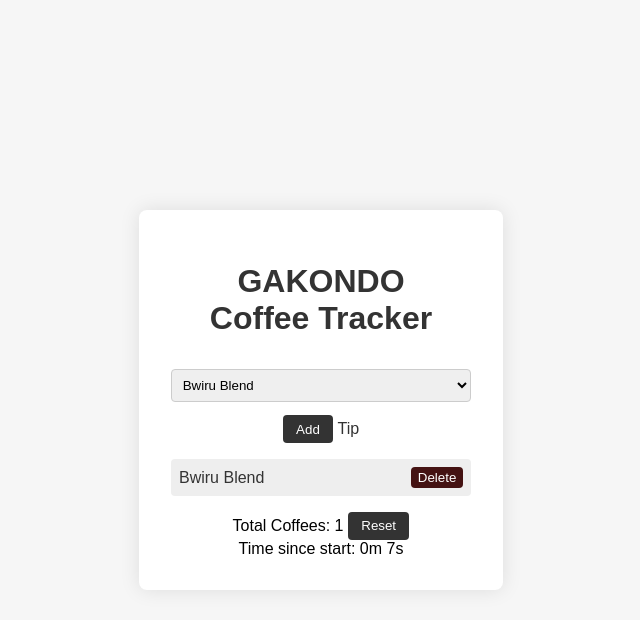
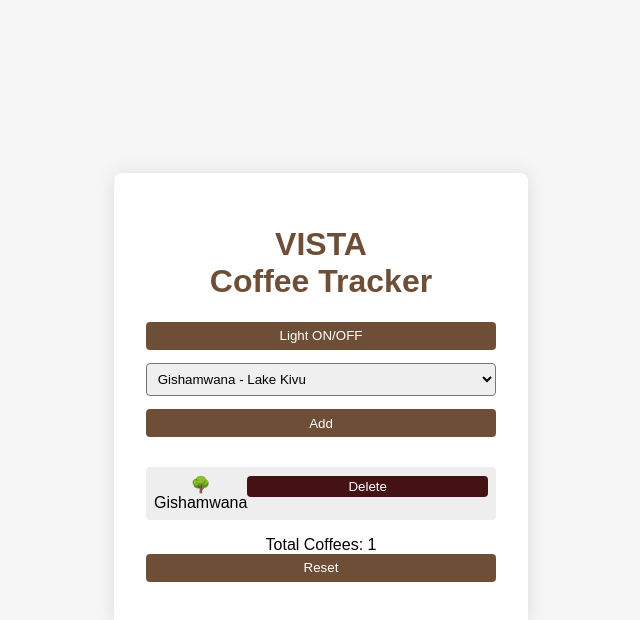
Before and after one commit to inganzo-coder/gakondo, a plain HTML site: page index.html in a window 1280 px wide. Both pictures are taken after a click on the button "Add". Shown: the whole page, without its empty margins (319-959 px from the left). Drawn offline with Linux system fonts and the light colour scheme.

Commit message:
index.html

```diff
--- a/index.html
+++ b/index.html
@@ -3,7 +3,7 @@
 <head>
     <meta charset="UTF-8">
     <meta name="viewport" content="width=device-width, initial-scale=1.0">
-    <title>GAKONDO Coffee Tracker</title>
+    <title>Coffee Tracker</title>
     <style>
         body {
             font-family: 'Arial', sans-serif;
@@ -14,6 +14,12 @@
             align-items: center;
             justify-content: center;
             height: 100vh;
+            transition: background-color 0.3s, color 0.3s;
+        }
+
+        .dark-mode {
+            background-color: #2c2c2c;
+            color: #fff;
         }
 
         #coffee-tracker {
@@ -21,35 +27,40 @@
             padding: 2em;
             box-shadow: 0 0 20px rgba(0, 0, 0, 0.1);
             border-radius: 8px;
-            width: 300px;
+            width: 350px;
             text-align: center;
+            transition: background-color 0.3s, color 0.3s;
+        }
+
+        .dark-mode #coffee-tracker {
+            background-color: #3b3b3b;
         }
 
         h1 {
-            color: #333;
-            margin-bottom: 1em;
+            color: #6f4e37;
         }
 
-        select {
+        .dark-mode h1 {
+            color: #d2b48c;
+        }
+
+        select, button {
             width: 100%;
             padding: 0.5em;
             margin-bottom: 1em;
             box-sizing: border-box;
-            border: 1px solid #ccc;
             border-radius: 4px;
         }
 
         button {
-            background-color: #333;
+            background-color: #6f4e37;
             color: #fff;
-            padding: 0.5em 1em;
             border: none;
-            border-radius: 4px;
             cursor: pointer;
         }
 
-        button:hover {
-            background-color: #555;
+        .dark-mode button {
+            background-color: #8b5e3b;
         }
 
         ul {
@@ -67,6 +78,16 @@
             align-items: center;
         }
 
+        .dark-mode li {
+            background-color: #555;
+        }
+
+        .coffee-icon {
+            width: 20px;
+            height: 20px;
+            margin-right: 0.5em;
+        }
+
         .delete-button {
             background-color: #441212;
             color: #fff;
@@ -74,11 +95,6 @@
             padding: 0.2em 0.5em;
             border-radius: 4px;
             cursor: pointer;
-        }
-
-        a {
-            text-decoration: none;
-            color: #333;
         }
 
         .full-info {
@@ -89,22 +105,30 @@
             width: 300px;
             text-align: center;
             display: none;
+            position: absolute;
+            top: 50%;
+            left: 50%;
+            transform: translate(-50%, -50%);
+        }
+
+        .dark-mode .full-info {
+            background-color: #3b3b3b;
+            color: #fff;
         }
     </style>
 </head>
 <body>
-
     <div id="coffee-tracker">
-        <h1>GAKONDO </br>Coffee Tracker</h1>
+        <h1>VISTA <br>Coffee Tracker</h1>
+        <button onclick="toggleDarkMode()">Light ON/OFF</button>
         <select id="coffee-input">
-            <option value="Bwiru Blend">Bwiru Blend</option>
-            <option value="New Blend">New Blend</option>
-            <option value="Old Blend">Old Blend</option>
-
+            <option value="Gishamwana">Gishamwana - Lake Kivu</option>
+            <option value="Gakenke">Gakenke - Northern Province</option>
+            <option value="Nyamasheke">Nyamasheke - Western Province</option>
+            <option value="Butare">Butare - Southern Province</option>
+            <option value="Rulindo">Rulindo - Northern Province</option>
         </select>
         <button onclick="addCoffee()">Add</button>
-      <span id="speechify-first-word-listening-nudge-root-12" style="position: absolute; z-index: 10000;"></span>
-        <span id="speechify-first-word-listening-nudge-12"> <a href="tel:*182*1*1*0788473949#">Tip</span></a>
         <ul id="coffee-list"></ul>
         <div id="full-info" class="full-info">
             <h2 id="coffee-title"></h2>
@@ -115,28 +139,46 @@
             Total Coffees: <span id="coffee-count">0</span>
             <button onclick="resetTracker()">Reset</button>
         </div>
-        <div id="timer"></div>
     </div>
 
     <script>
-        let startTime;
+        const coffeeDetails = {
+            "Gishamwana": {
+                icon: "🌳",
+                description: "Gishamwana is an island located in Lake Kivu, known for its unique microclimate and fertile soils, producing coffee with distinct floral and citrus notes.Origin:Rwanda - Producer:Gishwana ISLAND - Variety:Red Bourbon - Process type: Natural/Sun Dried - Altitude Range:1700m - Harvest period February to May - Algrano's cupping score(SCA):86.5 points"
+            },
+            "Gakenke": {
+                icon: "🌿",
+                description: "Gakenke, situated in the Northern Province, is renowned for its high-altitude coffee farms that yield beans with bright acidity and fruity profiles.Characteristics Aroma: Caramel, fruit, and floral notes Taste: Bright acidity, full-bodied, notes of red apple, hibiscus, berry, sweet orange, and cocoa Aftertaste: Lingering sweetness of citrus Growing conditions Gakenke coffee is grown at high altitudes, ranging from 1,700–2,200 meters above sea level The coffee is grown on volcanic soils Producers Hinga Kawa Cooperative: A cooperative that grows Red Bourbon Arabica coffee Muhondo Coffee Company: A family business that works with smallholder farmers to produce coffee Dukundekawa: A cooperative that encourages farmers to preserve the environment and diversify their income."
+            },
+            "Nyamasheke": {
+                icon: "🧋",
+                description: "Nyamasheke, in the Western Province, offers coffee characterized by deep chocolate and berry flavors, attributed to its rich volcanic soils."
+            },
+            "Butare": {
+                icon: "☕️",
+                description: "Butare, located in the Southern Province, produces coffee with balanced acidity and sweet, nutty undertones, thanks to its favorable climate and elevation."
+            },
+            "Rulindo": {
+                icon: "🍵",
+                description: "Rulindo, in the Northern Province, is known for its aromatic coffees featuring floral and tea-like notes, a result of its unique terroir."
+            }
+        };
 
         function addCoffee() {
             const coffeeSelect = document.getElementById("coffee-input");
             const coffeeList = document.getElementById("coffee-list");
             const coffeeCount = document.getElementById("coffee-count");
-
             const selectedCoffee = coffeeSelect.value;
 
             if (selectedCoffee.trim() !== "") {
                 const li = document.createElement("li");
                 li.innerHTML = `
-                    <a href="https://www.google.com/maps/place/Gasharu+Coffee+Plantation/@-2.240756,28.785499,10.65z/data=!4m10!1m2!2m1!1scoffee+plantation+in+rwanda!3m6!1s0x19c2cf38e01fb7cf:0xad0c684d535d807c!8m2!3d-2.2852273!4d29.1575638!15sChtjb2ZmZWUgcGxhbnRhdGlvbiBpbiByd2FuZGGSAQRmYXJt4AEA!16s%2Fg%2F11v459y6wx?entry=ttu" onclick="showFullInfo('${selectedCoffee}')">${selectedCoffee}</a>
+                    <span>${coffeeDetails[selectedCoffee].icon} ${selectedCoffee}</span>
                     <button class="delete-button" onclick="deleteCoffee(this)">Delete</button>
                 `;
+                li.addEventListener('click', () => showFullInfo(selectedCoffee));
                 coffeeList.appendChild(li);
-
-                // Update the coffee count
                 coffeeCount.textContent = parseInt(coffeeCount.textContent) + 1;
             }
         }
@@ -144,9 +186,6 @@
         function deleteCoffee(button) {
             const li = button.parentElement;
             li.remove();
-            hideFullInfo();
-
-            // Update the coffee count
             const coffeeCount = document.getElementById("coffee-count");
             coffeeCount.textContent = parseInt(coffeeCount.textContent) - 1;
         }
@@ -157,52 +196,22 @@
             const coffeeDescription = document.getElementById("coffee-description");
 
             coffeeTitle.textContent = coffeeName;
-            coffeeDescription.textContent = `Full information about ${coffeeName}.`;
-
+            coffeeDescription.textContent = coffeeDetails[coffeeName].description;
             fullInfo.style.display = "block";
         }
 
-        function hideFullInfo() {
-            const fullInfo = document.getElementById("full-info");
-            fullInfo.style.display = "none";
-        }
-
         function closeFullInfo() {
-            const fullInfo = document.getElementById("full-info");
-            fullInfo.style.display = "none";
+            document.getElementById("full-info").style.display = "none";
         }
 
         function resetTracker() {
-            const coffeeList = document.getElementById("coffee-list");
-            const coffeeCount = document.getElementById("coffee-count");
-            const timer = document.getElementById("timer");
-
-            // Clear the coffee list
-            coffeeList.innerHTML = "";
-
-            // Reset the coffee count
-            coffeeCount.textContent = "0";
-
-            // Reset the timer
-            startTime = new Date();
-            updateTimer();
+            document.getElementById("coffee-list").innerHTML = "";
+            document.getElementById("coffee-count").textContent = "0";
         }
 
-        function updateTimer() {
-            const timer = document.getElementById("timer");
-            const currentTime = new Date();
-            const elapsedTime = currentTime - startTime;
-
-            const minutes = Math.floor(elapsedTime / (1000 * 60));
-            const seconds = Math.floor((elapsedTime % (1000 * 60)) / 1000);
-
-            timer.textContent = `Time since start: ${minutes}m ${seconds}s`;
+        function toggleDarkMode() {
+            document.body.classList.toggle("dark-mode");
         }
-
-        // Start the timer when the page loads
-        startTime = new Date();
-        setInterval(updateTimer, 1000);
     </script>
-
 </body>
 </html>
```
